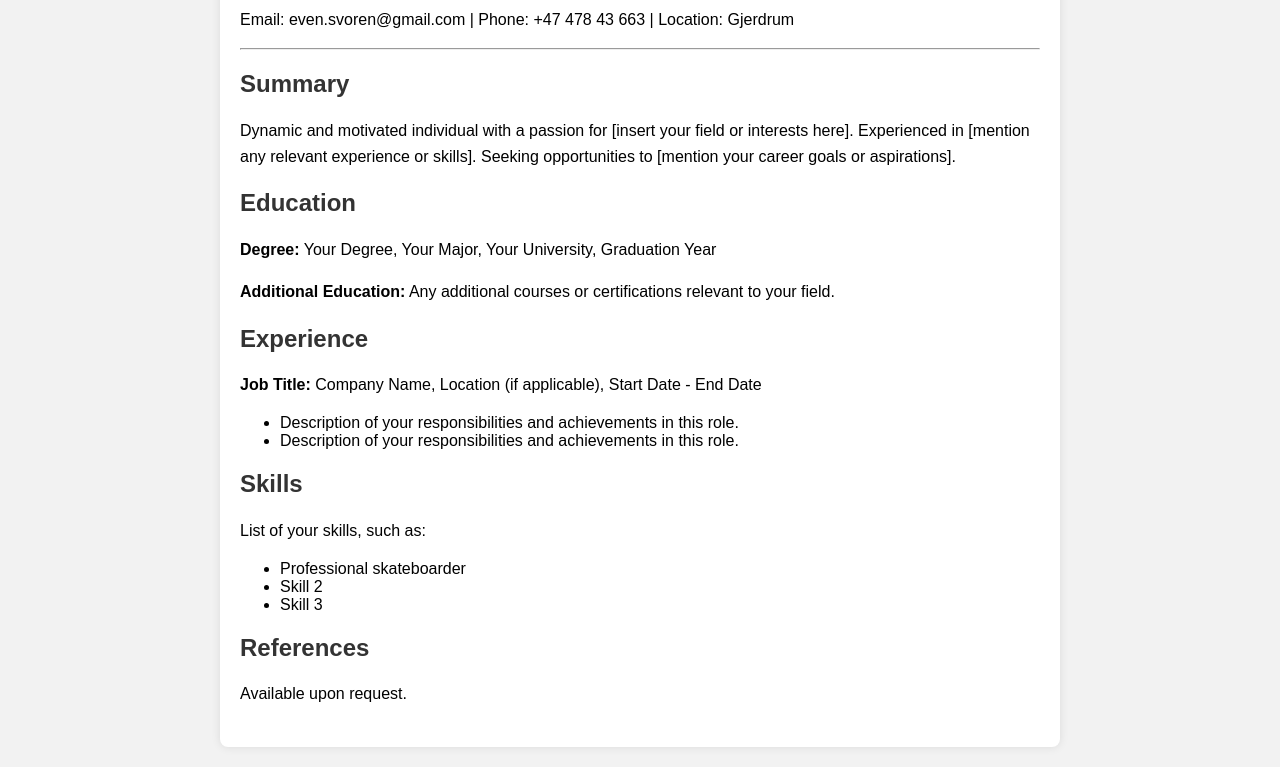
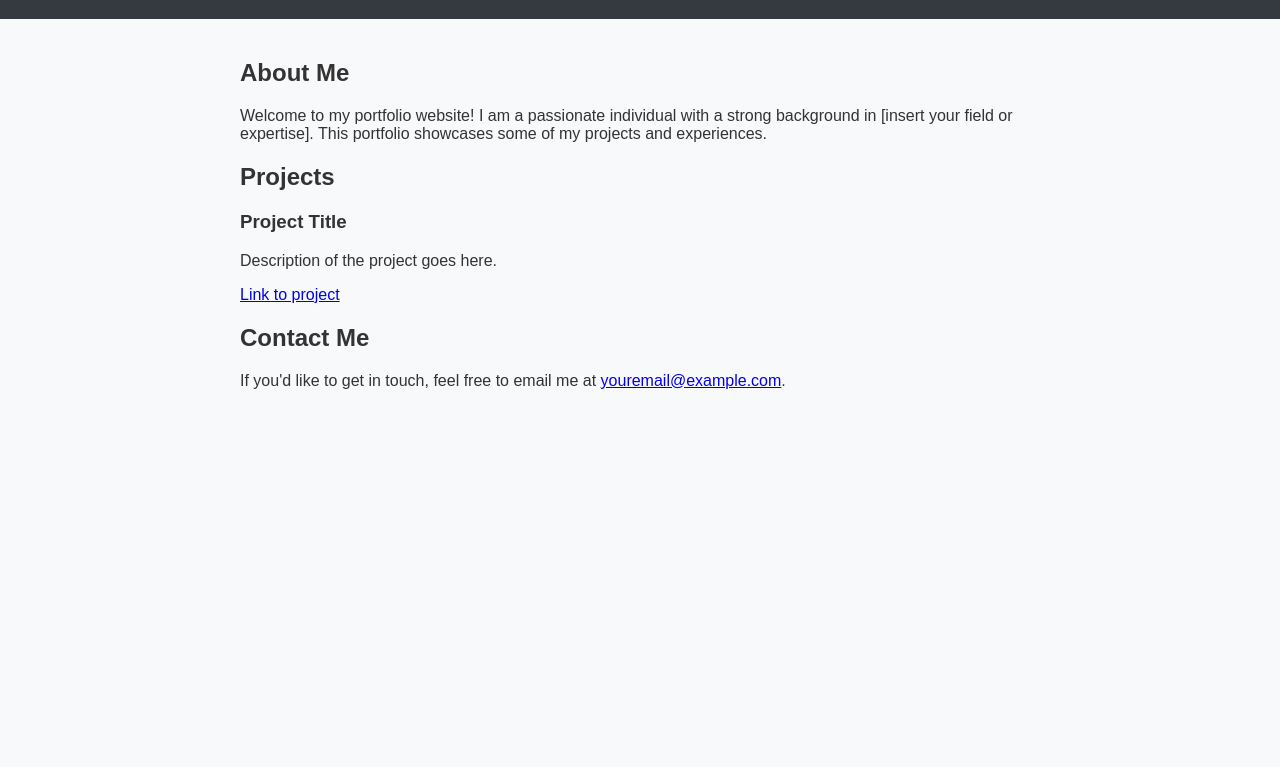
Before and after one commit to EvenSvoren95/portfolio, a plain HTML site: page portfolio.html in a window 1280 px wide. Shown: the part 113-880 px from the top of the page. After the commit the page ends 800 px from the top, so only its background shows below. Drawn offline with Linux system fonts and the light colour scheme.

Commit message:
portfolio1.0

```diff
--- a/portfolio.html
+++ b/portfolio.html
@@ -1,74 +1,72 @@
 <!DOCTYPE html>
 <html lang="en">
+
 <head>
     <meta charset="UTF-8">
     <meta name="viewport" content="width=device-width, initial-scale=1.0">
-    <title>Your Name - Resume</title>
+    <title>Even Svoren - Portfolio</title>
     <style>
+        /* Add your CSS styles here */
         body {
             font-family: Arial, sans-serif;
             margin: 0;
             padding: 0;
-            background-color: #f2f2f2;
+            background-color: #f8f9fa; /* Light gray background */
+            color: #333; /* Dark gray text */
         }
+
+        header {
+            background-color: #343a40; /* Dark gray header background */
+            color: #fff; /* White text */
+            padding: 20px;
+            text-align: center;
+        }
+
+        h1 {
+            margin-top: 0;
+        }
+
         .container {
             max-width: 800px;
-            margin: 20px auto;
+            margin: 0 auto;
             padding: 20px;
-            background-color: #fff;
-            border-radius: 8px;
-            box-shadow: 0 0 10px rgba(0, 0, 0, 0.1);
         }
-        h1, h2, h3 {
-            color: #333;
-        }
-        p {
-            line-height: 1.6;
-        }
-        .section {
-            margin-bottom: 20px;
+
+        /* Add more styles as needed */
+
+        /* Responsive design for small screens */
+        @media (max-width: 600px) {
+            header {
+                font-size: 18px;
+            }
         }
     </style>
 </head>
+
 <body>
+
+    <header>
+        <h1>Even Svoren</h1>
+        <p>Portfolio</p>
+    </header>
+
     <div class="container">
-        <header>
-            <h1>Even Svoren</h1>
-            <p>Email: even.svoren@gmail.com | Phone: +47 478 43 663 | Location: Gjerdrum</p>
-        </header>
-        <hr>
-        <section class="section">
-            <h2>Summary</h2>
-            <p>Dynamic and motivated individual with a passion for [insert your field or interests here]. Experienced in [mention any relevant experience or skills]. Seeking opportunities to [mention your career goals or aspirations].</p>
-        </section>
-        <section class="section">
-            <h2>Education</h2>
-            <p><strong>Degree:</strong> Your Degree, Your Major, Your University, Graduation Year</p>
-            <p><strong>Additional Education:</strong> Any additional courses or certifications relevant to your field.</p>
-        </section>
-        <section class="section">
-            <h2>Experience</h2>
-            <p><strong>Job Title:</strong> Company Name, Location (if applicable), Start Date - End Date</p>
-            <ul>
-                <li>Description of your responsibilities and achievements in this role.</li>
-                <li>Description of your responsibilities and achievements in this role.</li>
-                <!-- Add more job experiences as needed -->
-            </ul>
-        </section>
-        <section class="section">
-            <h2>Skills</h2>
-            <p>List of your skills, such as:</p>
-            <ul>
-                <li>Professional skateboarder</li>
-                <li>Skill 2</li>
-                <li>Skill 3</li>
-                <!-- Add more skills as needed -->
-            </ul>
-        </section>
-        <section class="section">
-            <h2>References</h2>
-            <p>Available upon request.</p>
-        </section>
+        <!-- Add your portfolio content here -->
+        <h2>About Me</h2>
+        <p>Welcome to my portfolio website! I am a passionate individual with a strong background in [insert your field or expertise]. This portfolio showcases some of my projects and experiences.</p>
+
+        <h2>Projects</h2>
+        <div>
+            <!-- Example project -->
+            <h3>Project Title</h3>
+            <p>Description of the project goes here.</p>
+            <p><a href="#">Link to project</a></p>
+        </div>
+
+        <h2>Contact Me</h2>
+        <p>If you'd like to get in touch, feel free to email me at <a href="mailto:youremail@example.com">youremail@example.com</a>.</p>
     </div>
+
 </body>
+
 </html>
```
